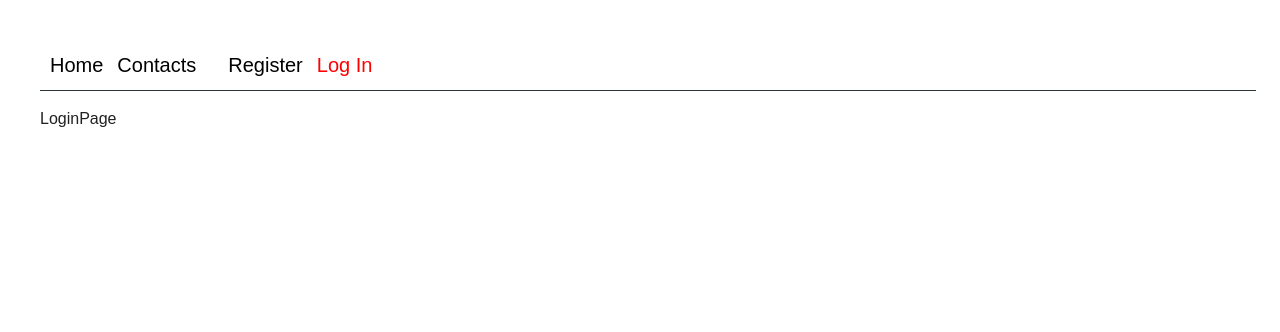
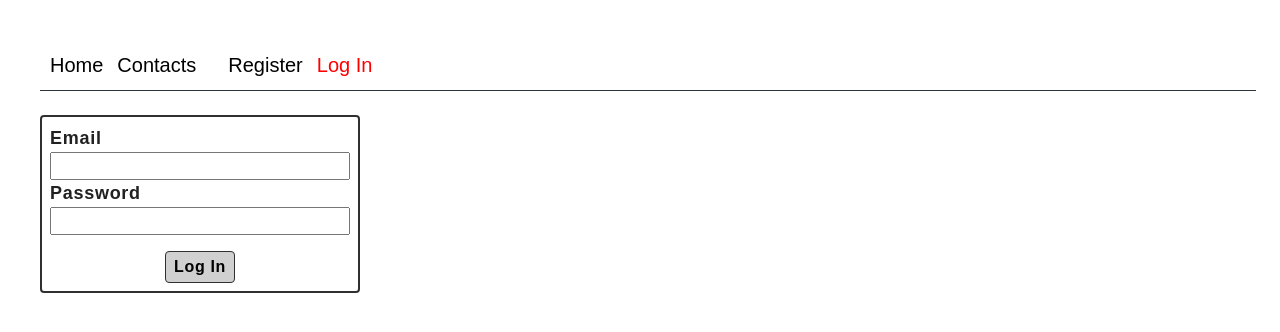
Before and after one commit to Kark999/goit-react-hw-08, a React (Vite) app: page /login in a window 1280 px wide. Shown: the top 332 px of the page. Built offline with nearby package versions, Linux system fonts and the light colour scheme.

Commit message:
'update'

```diff
--- a/src/components/Contact/Contact.jsx
+++ b/src/components/Contact/Contact.jsx
@@ -2,7 +2,7 @@ import { useDispatch } from "react-redux";
 import { BsFillPersonFill } from "react-icons/bs";
 import { BsFillTelephoneFill } from "react-icons/bs";
 import css from "./Contact.module.css";
-import { deleteContact } from "../../redux/initialState";
+import { deleteContact } from "../../redux/contacts/operations";
 
 const Contacts = ({ contact }) => {
   const dispatch = useDispatch();
--- a/src/components/LoginForm/LoginForm.jsx
+++ b/src/components/LoginForm/LoginForm.jsx
@@ -1,8 +1,8 @@
-import css from "./RegistrationForm.module.css";
+import css from "./LoginForm.module.css";
 import { useId } from "react";
 // import { nanoid } from "nanoid";
 import { useDispatch } from "react-redux";
-import { addContact } from "../../redux/contactsOps";
+import { addContact } from "../../redux/contacts/operations";
 import * as Yup from "yup";
 import { Formik, Form, Field, ErrorMessage } from "formik";
 
@@ -31,7 +31,8 @@ const LoginForm = () => {
     actions.resetForm();
   };
 
-  const numberFieldId = useId();
+  const emailFieldId = useId();
+  const passwordFieldId = useId();
 
   const onAddContact = (values) => {
     const finalContact = { ...values };
@@ -45,28 +46,28 @@ const LoginForm = () => {
       validationSchema={loginSchema}
     >
       <Form className={css.form}>
-        <label className={css.label} htmlFor={numberFieldId}>
+        <label className={css.label} htmlFor={emailFieldId}>
           Email
         </label>
         <Field
           className={css.field}
           type="email"
           name="email"
-          id={numberFieldId}
+          id={emailFieldId}
         />
         <ErrorMessage className={css.error} name="email" component="span" />
-        <label className={css.label} htmlFor={numberFieldId}>
+        <label className={css.label} htmlFor={passwordFieldId}>
           Password
         </label>
         <Field
           className={css.field}
           type="password"
           name="password"
-          id={numberFieldId}
+          id={passwordFieldId}
         />
         <ErrorMessage className={css.error} name="password" component="span" />
         <button className={css.formBtn} type="submit">
-          Add contact
+          Log In
         </button>
       </Form>
     </Formik>
--- a/src/components/LoginForm/LoginForm.module.css
+++ b/src/components/LoginForm/LoginForm.module.css
@@ -0,0 +1,48 @@
+.form {
+  display: flex;
+  flex-direction: column;
+  align-items: flex-start;
+  justify-content: center;
+  /* gap: 10px; */
+  margin-top: 24px;
+  margin-bottom: 24px;
+  border-radius: 4px;
+  border: 2px solid #303030;
+  width: 320px;
+  padding: 8px;
+}
+.field {
+  width: 100%;
+  font-size: 16px;
+  font-weight: bold;
+  line-height: 1.5; /* 150% */
+  letter-spacing: 0.04em;
+}
+
+.label {
+  font-size: 18px;
+  font-weight: bold;
+  line-height: 1.5; /* 150% */
+  letter-spacing: 0.04em;
+}
+
+.formBtn {
+  display: flex;
+  padding: 4px 8px;
+  justify-content: center;
+  align-items: center;
+  border-radius: 4px;
+  background-color: #d1d0d0;
+  color: #000;
+  font-size: 16px;
+  font-weight: bold;
+  line-height: 1.5; /* 150% */
+  letter-spacing: 0.04em;
+  border: 1px solid #303030;
+  height: 32px;
+  margin: 0 auto;
+  margin-top: 16px;
+}
+.error {
+  color: rgb(221, 7, 7);
+}
--- a/src/main.jsx
+++ b/src/main.jsx
@@ -3,7 +3,7 @@ import ReactDOM from "react-dom/client";
 import { BrowserRouter } from "react-router-dom";
 import App from "./App.jsx";
 import "./index.css";
-import { PersistGate } from "redux-persist/integration/react";
+// import { PersistGate } from "redux-persist/integration/react";
 import { Provider } from "react-redux";
 import { store } from "./redux/store.js";
 
--- a/src/pages/ContactsPage.jsx
+++ b/src/pages/ContactsPage.jsx
@@ -1,5 +1,13 @@
+import ContactList from "../components/ContactList/ContactList";
+import Loader from "../components/Loader/Loader";
+
 const ContactsPage = () => {
-  return <div>ContactsPage</div>;
+  return (
+    <div>
+      <Loader />
+      <ContactList />
+    </div>
+  );
 };
 
 export default ContactsPage;
--- a/src/pages/LoginPage.jsx
+++ b/src/pages/LoginPage.jsx
@@ -1,5 +1,11 @@
+import LoginForm from "../components/LoginForm/LoginForm";
+
 const LoginPage = () => {
-  return <div>LoginPage</div>;
+  return (
+    <div>
+      <LoginForm />
+    </div>
+  );
 };
 
 export default LoginPage;
```
Also changed, not shown: src/components/RegistrationForm/RegistrationForm.jsx (+6 -5 lines).
